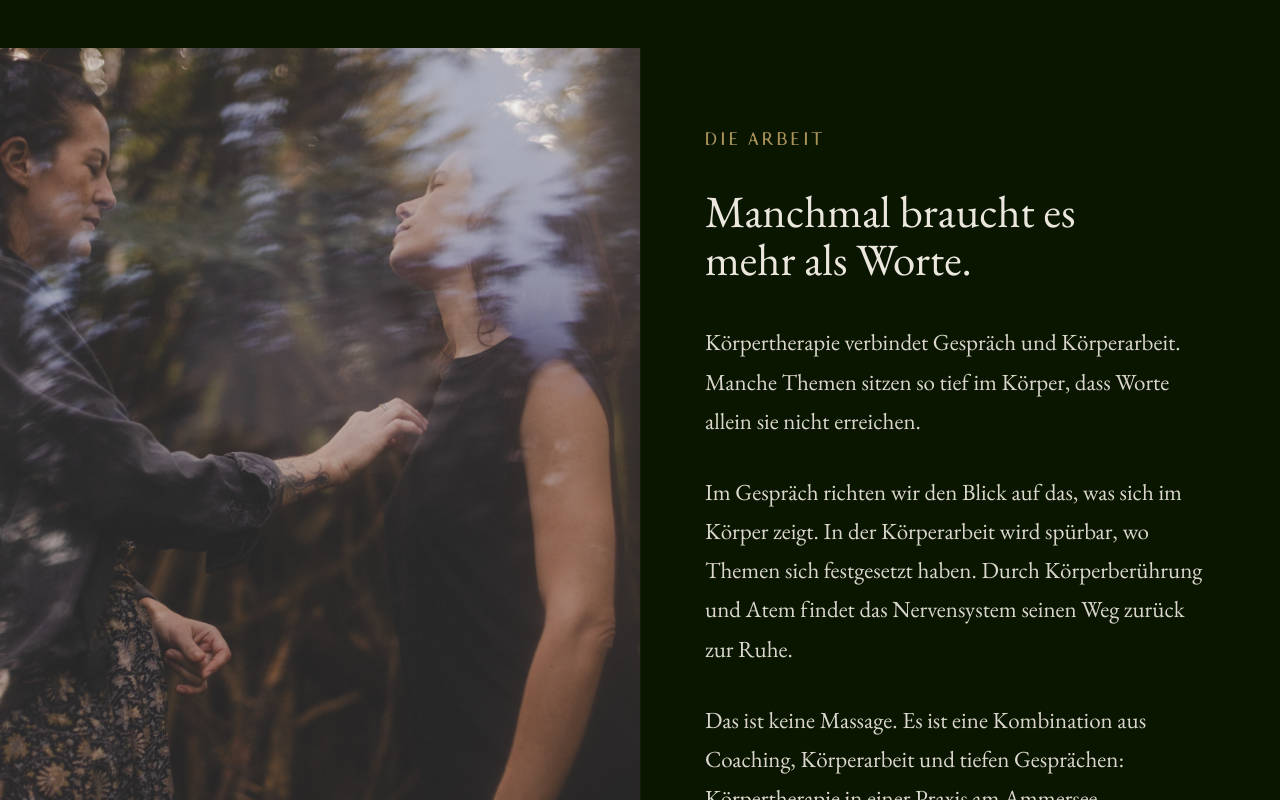
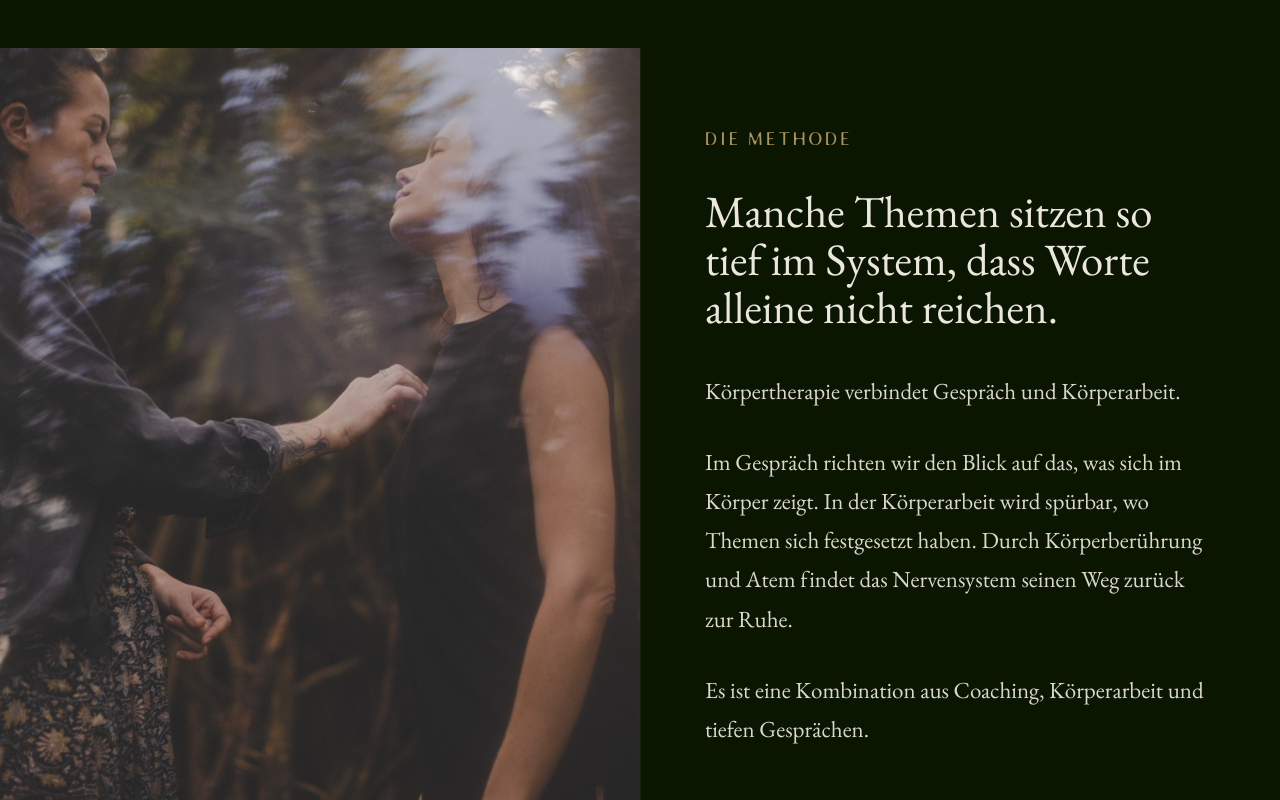
Before and after one commit to felixheberle/webseite-holytouch, a Next.js app: page / in a window 1280 px wide. Shown: the part 2500-3300 px from the top of the page. Built offline with nearby package versions, Linux system fonts and the light colour scheme.

Commit message:
Method-Section: Label → 'Die Methode', Headline auf konkrete Lead-Zeile, Body gestrafft (Lead + Prozess + Einordnung)

```diff
--- a/components/Method.tsx
+++ b/components/Method.tsx
@@ -36,7 +36,7 @@ export function Method() {
         >
           <FadeIn>
             <p className="section-label" style={{ marginBottom: '2rem' }}>
-              Die Arbeit
+              Die Methode
             </p>
 
             <h2
@@ -48,9 +48,7 @@ export function Method() {
                 marginBottom: '2.5rem',
               }}
             >
-              Manchmal braucht es
-              <br />
-              mehr als Worte.
+              Manche Themen sitzen so tief im System, dass Worte alleine nicht reichen.
             </h2>
 
             <div
@@ -62,13 +60,13 @@ export function Method() {
               }}
             >
               <p style={{ marginBottom: '2rem' }}>
-                Körpertherapie verbindet Gespräch und Körperarbeit. Manche Themen sitzen so tief im Körper, dass Worte allein sie nicht erreichen.
+                Körpertherapie verbindet Gespräch und Körperarbeit.
               </p>
               <p style={{ marginBottom: '2rem' }}>
                 Im Gespräch richten wir den Blick auf das, was sich im Körper zeigt. In der Körperarbeit wird spürbar, wo Themen sich festgesetzt haben. Durch Körperberührung und Atem findet das Nervensystem seinen Weg zurück zur Ruhe.
               </p>
               <p>
-                Das ist keine Massage. Es ist eine Kombination aus Coaching, Körperarbeit und tiefen Gesprächen: Körpertherapie in einer Praxis am Ammersee.
+                Es ist eine Kombination aus Coaching, Körperarbeit und tiefen Gesprächen.
               </p>
             </div>
           </FadeIn>
```
